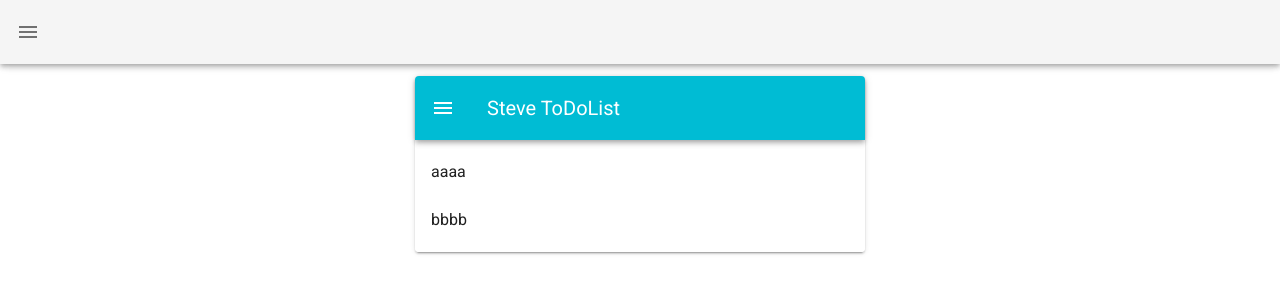
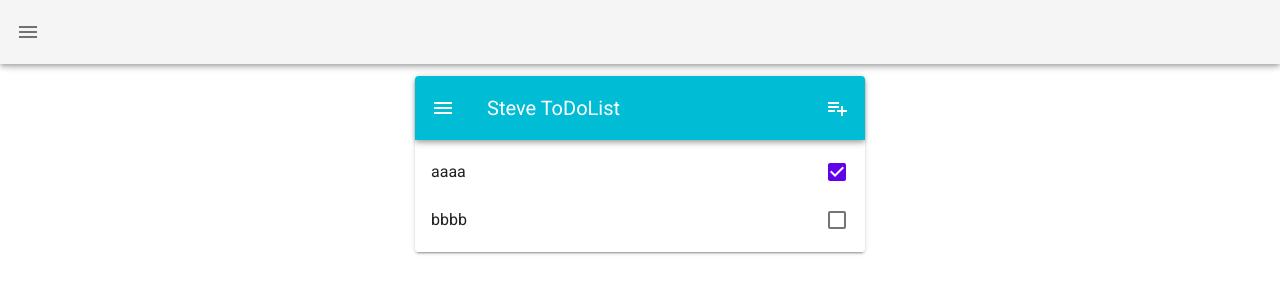
Before and after one commit to chenhan20/SteveNewCV, a Nuxt app: page /toDoList in a window 1280 px wide. Shown: the top 287 px of the page. Built offline with nearby package versions, Linux system fonts and the light colour scheme.

Commit message:
20200622

```diff
--- a/pages/toDoList.vue
+++ b/pages/toDoList.vue
@@ -1,30 +1,52 @@
 <template>
-  <v-card
-    max-width="450"
-    class="mx-auto"
-  >
-    <v-toolbar
-      color="cyan"
-      dark
-    >
+  <v-card max-width="450" class="mx-auto">
+    <v-toolbar color="cyan" dark>
       <v-app-bar-nav-icon></v-app-bar-nav-icon>
-
       <v-toolbar-title>Steve ToDoList</v-toolbar-title>
-
       <v-spacer></v-spacer>
+      <v-btn icon @click="addToDo">
+        <v-icon>mdi-playlist-plus</v-icon>
+      </v-btn>
     </v-toolbar>
     <v-list>
       <v-list-item-group>
-        <v-list-item
-          v-for="(toDo, i) in toDoList"
-          :key="i"
-        >
+        <v-list-item v-for="(toDo, i) in toDoList" :key="i">
           <v-list-item-content>
             <v-list-item-title v-text="toDo.text"></v-list-item-title>
           </v-list-item-content>
+          <v-list-item-action>
+            <v-checkbox color="deep-purple accent-4"
+             v-model="toDo.active"
+             :true-value="toDo.text"
+             :input-value="toDo.active">
+             </v-checkbox>
+          </v-list-item-action>
         </v-list-item>
       </v-list-item-group>
     </v-list>
+    <!-- <v-dialog v-model="dialog" max-width="500px">
+      <v-card>
+        <v-card-title>
+          <span>Dialog 3</span>
+          <v-spacer></v-spacer>
+          <v-menu bottom left>
+            <template v-slot:activator="{ on, attrs }">
+              <v-btn icon v-bind="attrs" v-on="on">
+                <v-icon>mdi-dots-vertical</v-icon>
+              </v-btn>
+            </template>
+            <v-list>
+              <v-list-item v-for="(item, i) in items" :key="i" @click="() => {}">
+                <v-list-item-title>{{ item.title }}</v-list-item-title>
+              </v-list-item>
+            </v-list>
+          </v-menu>
+        </v-card-title>
+        <v-card-actions>
+          <v-btn color="primary" text @click="dialog = false">Close</v-btn>
+        </v-card-actions>
+      </v-card>
+    </v-dialog>-->
   </v-card>
 </template>
 
@@ -32,19 +54,36 @@
 export default {
   data: () => ({
     head: {
-      title: 'SteveChuang ToDoList',
+      title: "SteveChuang ToDoList",
       meta: [
-        { hid: 'og:image', property: 'og:image', content: 'https://cdn.pixabay.com/photo/2016/03/09/10/37/light-bulb-1246043_1280.jpg' },
+        {
+          hid: "og:image",
+          property: "og:image",
+          content:
+            "https://cdn.pixabay.com/photo/2016/03/09/10/37/light-bulb-1246043_1280.jpg"
+        }
       ]
     },
+    // dialog: false,
     toDoList: [
       {
-        text: 'aaaa'
+        active: true,
+        text: "aaaa"
       },
       {
-        text: 'bbbb'
+        active: false,
+        text: "bbbb"
       }
     ]
-  })
+  }),
+  methods: {
+    addToDo() {
+      // this.dialog = true;
+      // this.toDoList.push({
+      //   checkbox: false,
+      //   text: "ccc"
+      // });
+    }
+  }
 };
 </script>
```
